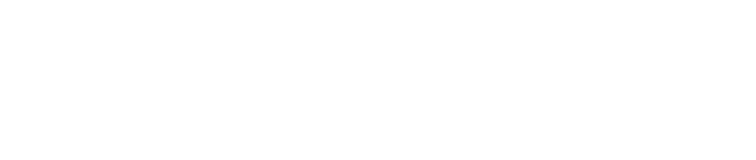
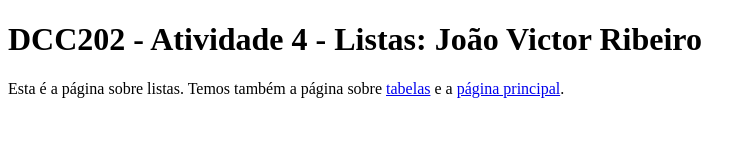
Before and after one commit to ufjf-dcc202/ufjf-dcc202-2023-3-b-atv4-jvribeiro207, a website: page listas.html in a window 1280 px wide. Shown: the whole page, without its empty margins (0-756 px from the left). Drawn offline with Linux system fonts and the light colour scheme.

Commit message:
adiciona conteudo no listas

```diff
--- a/listas.html
+++ b/listas.html
@@ -3,9 +3,12 @@
 <head>
     <meta charset="UTF-8">
     <meta name="viewport" content="width=device-width, initial-scale=1.0">
-    <title>Document</title>
+    <title>DCC202 - Atividade 4 - Listas: João Victor Ribeiro</title>
 </head>
 <body>
-
-</body>
+    <main>
+    <h1>DCC202 - Atividade 4 - Listas: João Victor Ribeiro</h1>
+    <p>Esta é a página sobre listas. Temos também a página sobre <a href="tabelas.html"> tabelas</a> e a <a href="index.html"> página principal</a>.</p>
+    </main>
+    </body>
 </html>
```
